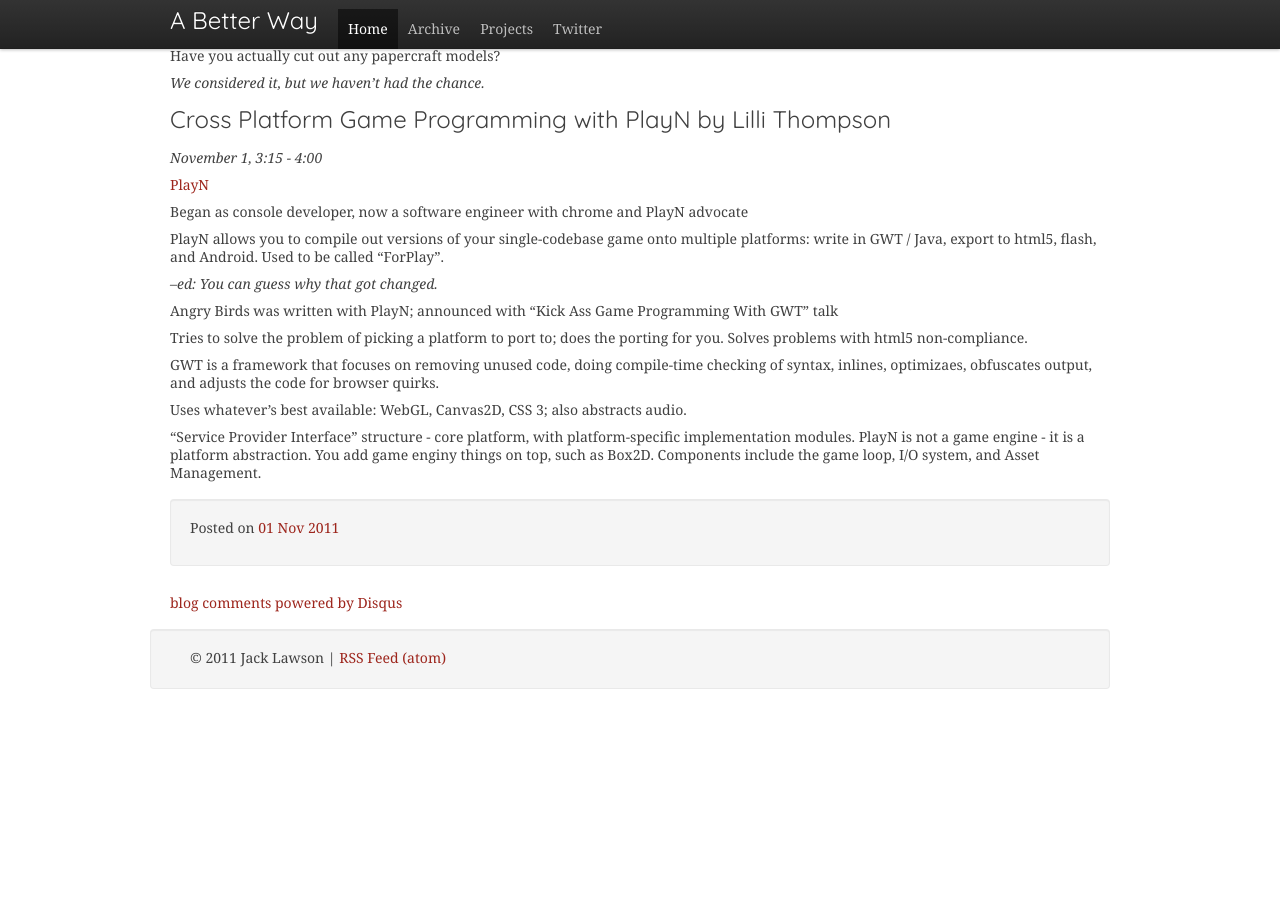
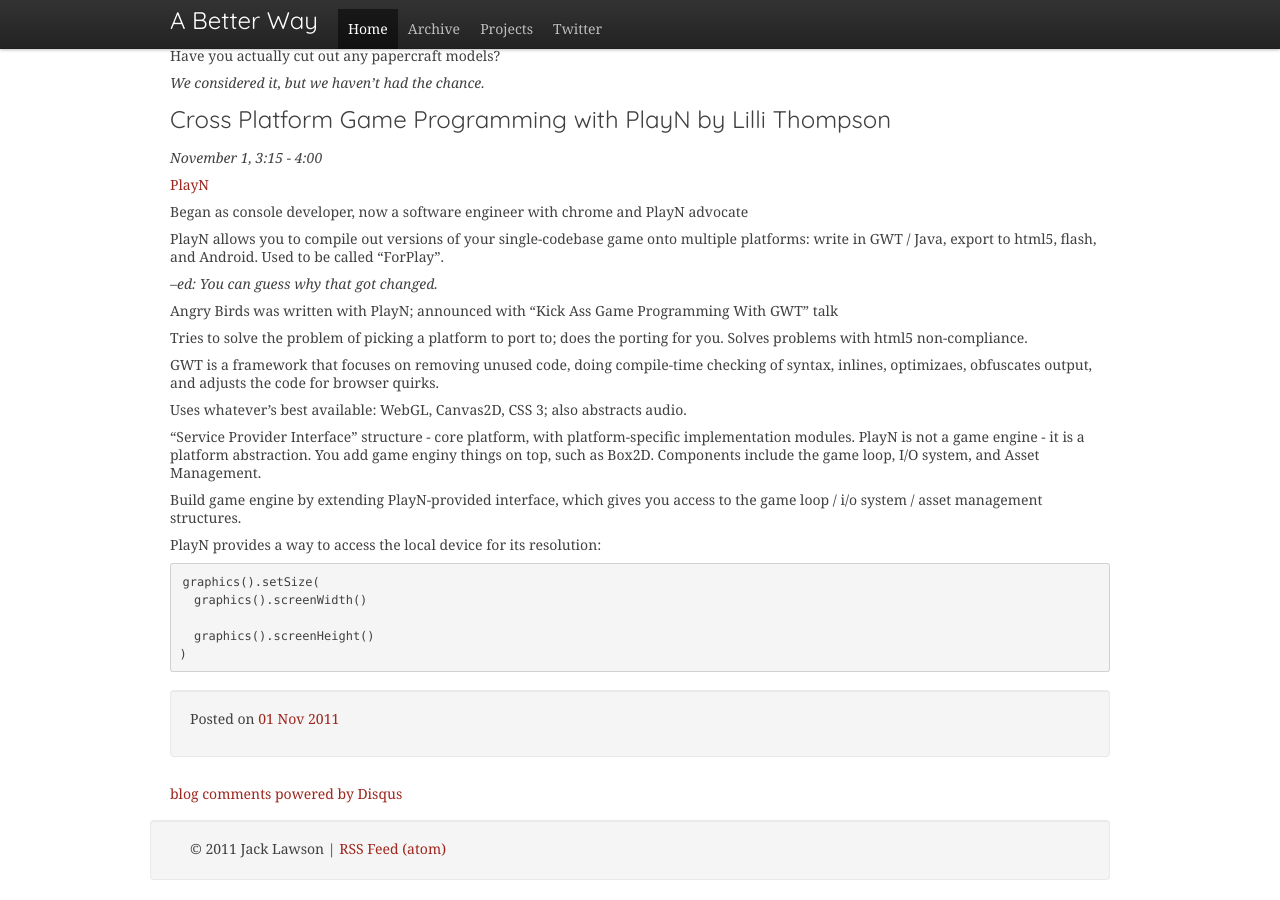
Before and after one commit to ajacksified/ajacksified.github.com, a Jekyll site: the page built from _posts/2011-11-01-new-game-conf-liveblog.markdown, in a window 1280 px wide and 900 px high, scrolled down 9697 px. Built offline with Jekyll 4.4.1, drawn with Linux system fonts in a browser that asks for light colours; nearby versions of some CDN libraries; some web fonts are replaced; Markdown is read by kramdown in place of the engine named in the settings; comment, search, counter and statistics services are not loaded; before the commit the page ends 10406 px from its top, so only the background shows below that.

Commit message:
Session 4

```diff
--- a/_posts/2011-11-01-new-game-conf-liveblog.markdown
+++ b/_posts/2011-11-01-new-game-conf-liveblog.markdown
@@ -675,3 +675,14 @@
 implementation modules. PlayN is not a game engine - it is a platform
 abstraction. You add game enginy things on top, such as Box2D. Components
 include the game loop, I/O system, and Asset Management.
+
+Build game engine by extending PlayN-provided interface, which gives you
+access to the game loop / i/o system / asset management structures.
+
+PlayN provides a way to access the local device for its resolution:
+
+    graphics().setSize(
+      graphics().screenWidth()
+
+      graphics().screenHeight()
+    )
```
